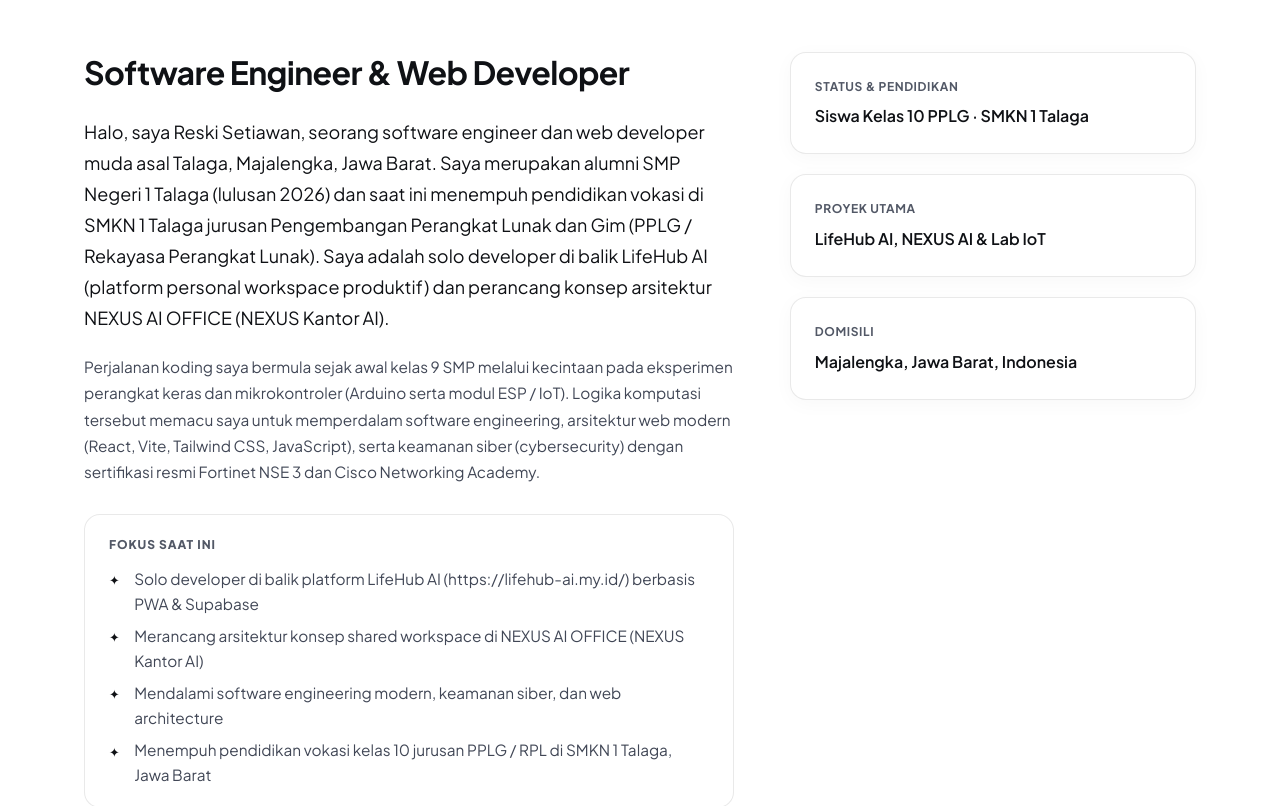
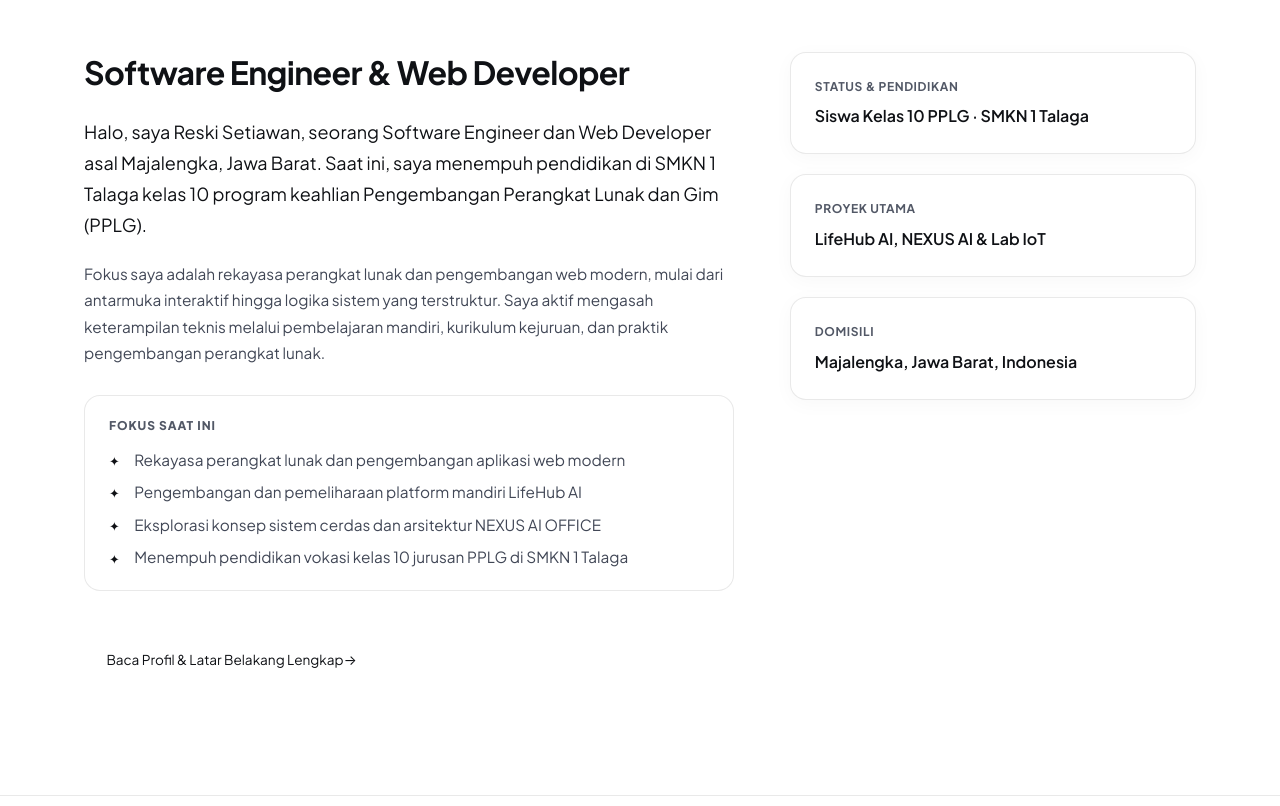
Before and after one commit to reskisetiawan301210-ai/portofolio-my.id, a React (Vite) app: page / in a window 1280 px wide. Shown: the part 997-1803 px from the top of the page. Built offline with nearby package versions, Linux system fonts and the light colour scheme; no server answers.

Commit message:
feat(identity): selaraskan identitas profil Software Engineer & Web Developer, bersihkan paragraf pembuka, dan pertahankan riwayat pendidikan kronologis

```diff
--- a/src/components/common/SEO.jsx
+++ b/src/components/common/SEO.jsx
@@ -46,7 +46,7 @@
       email: siteConfig.contacts.email,
       description: siteConfig.description,
       disambiguatingDescription:
-        'Software engineer, web developer, alumnus of SMPN 1 Talaga (2026), and student at SMKN 1 Talaga (PPLG) from West Java, Indonesia. Passionate about IoT (Arduino & ESP), cybersecurity (Fortinet & Cisco certified), and creator of LifeHub AI, distinguishing from other individuals named Reski Setiawan.',
+        'Software engineer, web developer, and 10th-grade vocational student in Software and Game Development (PPLG) at SMKN 1 Talaga, West Java, Indonesia. Focused on modern web engineering, IoT systems, and software development, distinguishing from other individuals named Reski Setiawan.',
       subjectOf: [
         {
           '@type': 'Article',
@@ -267,7 +267,7 @@
           name: 'Siapa itu Reski Setiawan?',
           acceptedAnswer: {
             '@type': 'Answer',
-            text: 'Reski Setiawan adalah seorang software engineer dan web developer muda asal Talaga, Majalengka, Jawa Barat. Lulusan SMPN 1 Talaga (2026) dan saat ini menempuh pendidikan di SMKN 1 Talaga jurusan PPLG. Di dunia teknologi, ia aktif mengembangkan platform LifeHub AI, konsep NEXUS AI OFFICE, serta mendalami cybersecurity dan IoT (Arduino & ESP).',
+            text: 'Reski Setiawan adalah Software Engineer dan Web Developer muda asal Majalengka, Jawa Barat. Saat ini, ia menempuh pendidikan di SMKN 1 Talaga kelas 10 program keahlian Pengembangan Perangkat Lunak dan Gim (PPLG / RPL). Dalam rekayasa perangkat lunak, Reski berfokus pada teknologi web modern, arsitektur aplikasi, serta eksplorasi sistem cerdas dan keamanan siber.',
           },
         },
         {
--- a/src/config/site.js
+++ b/src/config/site.js
@@ -30,7 +30,7 @@
   grade: 'Siswa Kelas 10',
   title: 'Reski Setiawan – Software Engineer & Web Developer',
   description:
-    'Portofolio resmi Reski Setiawan, Software Engineer & Web Developer asal Talaga, Majalengka, Jawa Barat. Menghadirkan solusi web berkinerja tinggi, platform LifeHub AI, dan konsep NEXUS AI OFFICE.',
+    'Website portofolio resmi Reski Setiawan, Software Engineer dan Web Developer asal Majalengka, Jawa Barat. Siswa kelas 10 jurusan PPLG di SMKN 1 Talaga yang berfokus pada rekayasa perangkat lunak dan teknologi web.',
   location: 'Majalengka, Jawa Barat, Indonesia',
   siteUrl: SITE_URL,
   ogImage: '/images/og-image.png',
--- a/src/context/LanguageContext.jsx
+++ b/src/context/LanguageContext.jsx
@@ -20,7 +20,7 @@
 
     // Hero
     hero_role: 'Software Engineer & Web Developer',
-    hero_lead: 'Halo, saya Reski Setiawan. Saya mengembangkan produk digital fungsional, website bisnis modern, dan mengeksplorasi kecerdasan buatan melalui pembelajaran mandiri dan kurikulum vokasi PPLG di SMKN 1 Talaga.',
+    hero_lead: 'Halo, saya Reski Setiawan, seorang Software Engineer dan Web Developer asal Majalengka, Jawa Barat. Saya merancang aplikasi web modern dan mendalami rekayasa perangkat lunak melalui kurikulum kejuruan PPLG di SMKN 1 Talaga serta pembelajaran mandiri.',
     hero_collab: 'Mari Berkolaborasi',
     hero_badge_edu: 'Siswa Kelas 10 PPLG · SMKN 1 Talaga',
     hero_badge_smp: 'Alumni SMPN 1 Talaga (2026)',
@@ -103,7 +103,7 @@
 
     // Hero
     hero_role: 'Software Engineer & Web Developer',
-    hero_lead: "Hello, I'm Reski Setiawan. I build functional digital products, modern business websites, and explore artificial intelligence through self-directed learning and vocational software engineering at SMKN 1 Talaga.",
+    hero_lead: "Hello, I'm Reski Setiawan, a Software Engineer and Web Developer from Majalengka, West Java. I build modern web applications and specialize in software engineering through vocational software development (PPLG) at SMKN 1 Talaga and self-directed practice.",
     hero_collab: "Let's Collaborate",
     hero_badge_edu: '10th Grade Software Engineering · SMKN 1 Talaga',
     hero_badge_smp: 'SMPN 1 Talaga Alumnus (2026)',
--- a/src/data/portfolioData.js
+++ b/src/data/portfolioData.js
@@ -10,13 +10,13 @@
   name: 'Reski Setiawan',
   role: 'Software Engineer & Web Developer',
   location: 'Jawa Barat, Indonesia',
-  p1: 'Halo, saya Reski Setiawan, seorang software engineer dan web developer muda asal Talaga, Majalengka, Jawa Barat. Saya merupakan alumni SMP Negeri 1 Talaga (lulusan 2026) dan saat ini menempuh pendidikan vokasi di SMKN 1 Talaga jurusan Pengembangan Perangkat Lunak dan Gim (PPLG / Rekayasa Perangkat Lunak). Saya adalah solo developer di balik LifeHub AI (platform personal workspace produktif) dan perancang konsep arsitektur NEXUS AI OFFICE (NEXUS Kantor AI).',
-  p2: 'Perjalanan koding saya bermula sejak awal kelas 9 SMP melalui kecintaan pada eksperimen perangkat keras dan mikrokontroler (Arduino serta modul ESP / IoT). Logika komputasi tersebut memacu saya untuk memperdalam software engineering, arsitektur web modern (React, Vite, Tailwind CSS, JavaScript), serta keamanan siber (cybersecurity) dengan sertifikasi resmi Fortinet NSE 3 dan Cisco Networking Academy.',
+  p1: 'Halo, saya Reski Setiawan, seorang Software Engineer dan Web Developer asal Majalengka, Jawa Barat. Saat ini, saya menempuh pendidikan di SMKN 1 Talaga kelas 10 program keahlian Pengembangan Perangkat Lunak dan Gim (PPLG).',
+  p2: 'Fokus saya adalah rekayasa perangkat lunak dan pengembangan web modern, mulai dari antarmuka interaktif hingga logika sistem yang terstruktur. Saya aktif mengasah keterampilan teknis melalui pembelajaran mandiri, kurikulum kejuruan, dan praktik pengembangan perangkat lunak.',
   currentFocus: [
-    'Solo developer di balik platform LifeHub AI (https://lifehub-ai.my.id/) berbasis PWA & Supabase',
-    'Merancang arsitektur konsep shared workspace di NEXUS AI OFFICE (NEXUS Kantor AI)',
-    'Mendalami software engineering modern, keamanan siber, dan web architecture',
-    'Menempuh pendidikan vokasi kelas 10 jurusan PPLG / RPL di SMKN 1 Talaga, Jawa Barat',
+    'Rekayasa perangkat lunak dan pengembangan aplikasi web modern',
+    'Pengembangan dan pemeliharaan platform mandiri LifeHub AI',
+    'Eksplorasi konsep sistem cerdas dan arsitektur NEXUS AI OFFICE',
+    'Menempuh pendidikan vokasi kelas 10 jurusan PPLG di SMKN 1 Talaga',
   ],
 }
 
--- a/src/pages/AboutPage.jsx
+++ b/src/pages/AboutPage.jsx
@@ -13,7 +13,7 @@
     '@type': 'AboutPage',
     name: 'Tentang Saya – Reski Setiawan | Software Engineer & Web Developer',
     description:
-      'Profil personal dan latar belakang Reski Setiawan, software engineer dan web developer di balik platform LifeHub AI, riset NEXUS AI OFFICE, IoT mikrokontroler, dan cybersecurity.',
+      'Profil personal dan latar belakang Reski Setiawan, Software Engineer dan Web Developer asal Majalengka, Jawa Barat. Siswa kelas 10 jurusan PPLG di SMKN 1 Talaga.',
     url: `${siteConfig.siteUrl}/tentang`,
     mainEntity: {
       '@type': 'Person',
@@ -49,7 +49,7 @@
     <main className="detail-page-wrap page-enter" style={{ minHeight: '80vh', paddingTop: 'calc(var(--nav-height, 80px) + 2rem)', paddingBottom: '6rem' }}>
       <SEO
         title="Tentang Saya – Reski Setiawan | Software Engineer & Web Developer"
-        description="Profil personal dan latar belakang Reski Setiawan, software engineer dan web developer di balik platform LifeHub AI, riset NEXUS AI OFFICE, IoT mikrokontroler, dan cybersecurity."
+        description="Profil personal dan latar belakang Reski Setiawan, Software Engineer dan Web Developer asal Majalengka, Jawa Barat. Siswa kelas 10 jurusan PPLG di SMKN 1 Talaga."
         path="/tentang"
         image="/images/og-image.png"
       />
@@ -97,7 +97,7 @@
               <h1 className="detail-title">Tentang Reski Setiawan</h1>
             </div>
             <p className="detail-lead">
-              Halo, saya <strong>Reski Setiawan</strong>. Saya adalah software engineer dan web developer muda dari Jawa Barat yang fokus pada rekayasa web modern, sistem berbasis AI, eksplorasi IoT mikrokontroler (Arduino &amp; ESP), dan keamanan siber.
+              Halo, saya <strong>Reski Setiawan</strong>. Saya adalah Software Engineer dan Web Developer asal Majalengka, Jawa Barat. Saat ini, saya menempuh pendidikan kelas 10 di SMKN 1 Talaga pada program keahlian Pengembangan Perangkat Lunak dan Gim (PPLG).
             </p>
           </Reveal>
         </header>
--- a/src/sections/FAQ/FAQ.jsx
+++ b/src/sections/FAQ/FAQ.jsx
@@ -8,7 +8,7 @@
   {
     question: 'Siapa itu Reski Setiawan?',
     answer:
-      'Reski Setiawan adalah seorang software engineer dan web developer muda asal Talaga, Majalengka, Jawa Barat. Ia merupakan lulusan SMPN 1 Talaga (2026) dan saat ini menempuh pendidikan di SMKN 1 Talaga jurusan Pengembangan Perangkat Lunak dan Gim (PPLG / RPL). Di dunia teknologi, Reski aktif sebagai solo developer di balik platform LifeHub AI, perancang konsep NEXUS AI OFFICE, serta mendalami bidang IoT (Arduino & ESP) dan keamanan siber (Cybersecurity).',
+      'Reski Setiawan adalah Software Engineer dan Web Developer muda asal Majalengka, Jawa Barat. Saat ini, ia menempuh pendidikan di SMKN 1 Talaga kelas 10 program keahlian Pengembangan Perangkat Lunak dan Gim (PPLG / RPL). Dalam dunia teknologi, Reski berfokus pada rekayasa web modern, arsitektur perangkat lunak, serta eksplorasi sistem cerdas dan keamanan siber.',
   },
   {
     question: 'Apa yang membedakan Reski Setiawan dari individu lain dengan nama serupa?',
@@ -41,7 +41,7 @@
   {
     question: 'Who is Reski Setiawan?',
     answer:
-      'Reski Setiawan is an emerging software engineer and web developer from Talaga, Majalengka, West Java, Indonesia. He graduated from SMPN 1 Talaga (2026) and is currently studying Software and Game Development (PPLG) at SMKN 1 Talaga. In technology, Reski actively works as a solo developer behind the LifeHub AI platform, conceptualizes the NEXUS AI OFFICE architecture, and delves into IoT (Arduino & ESP) and cybersecurity.',
+      'Reski Setiawan is a Software Engineer and Web Developer from Majalengka, West Java, Indonesia. He is currently a 10th-grade student majoring in Software and Game Development (PPLG) at SMKN 1 Talaga, focusing on modern web engineering, software architecture, and cybersecurity.',
   },
   {
     question: 'What distinguishes Reski Setiawan from others with the same name?',
```
Also changed, not shown: index.html (+7 -7 lines), scripts/generate-static-pages.mjs (+4 -4 lines).
